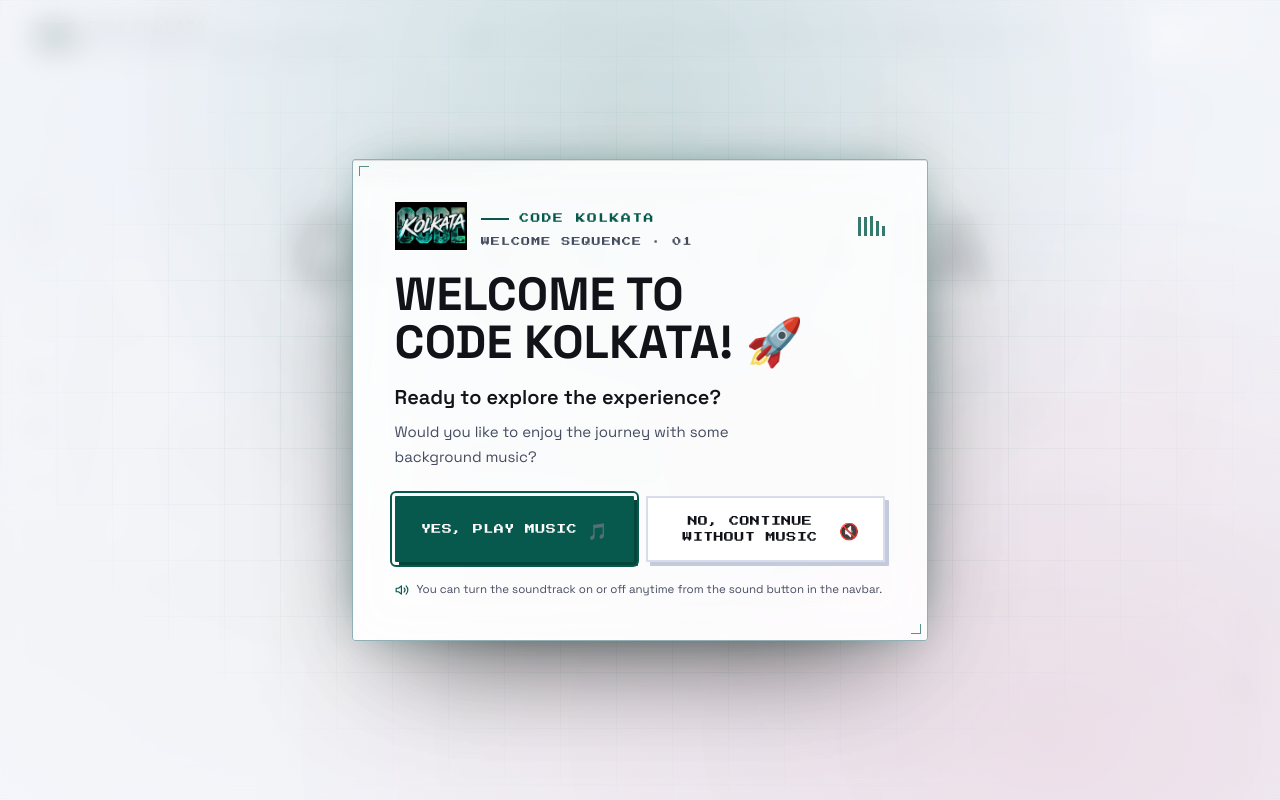
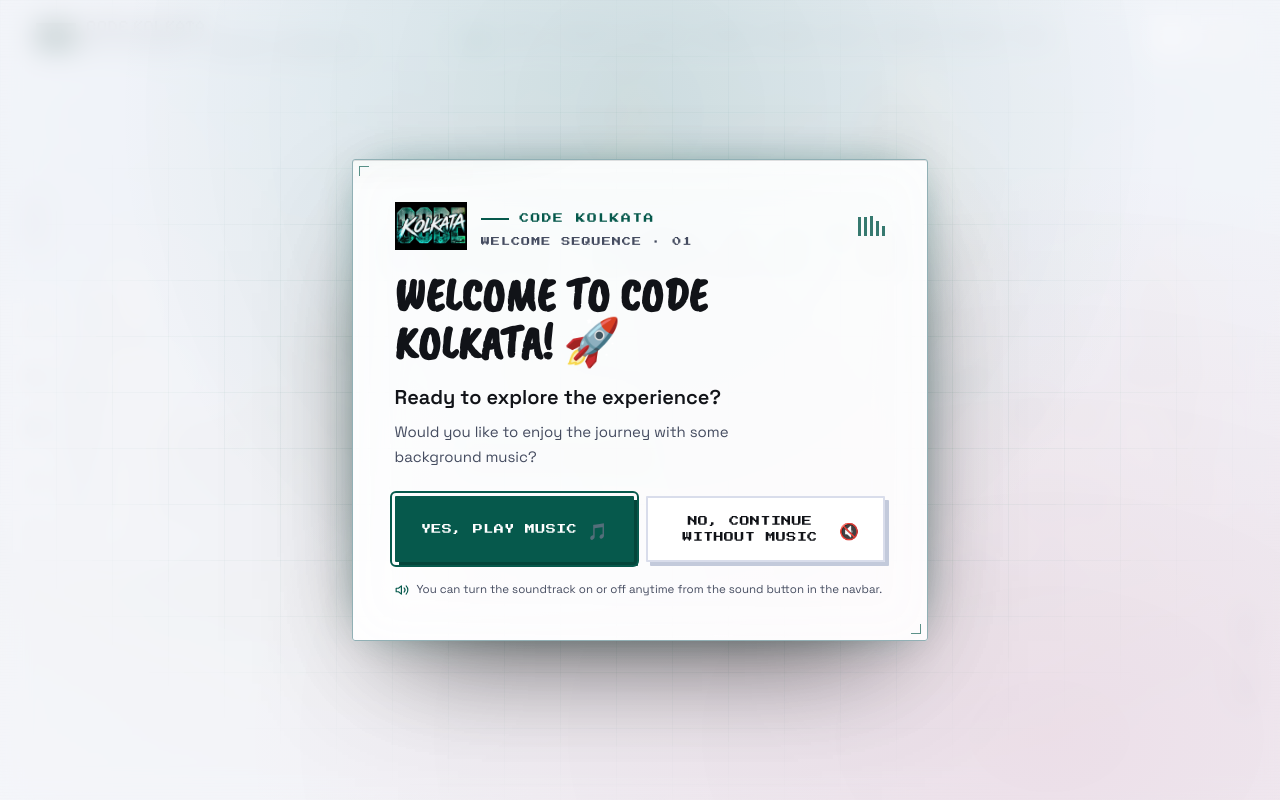
Before and after one commit to Bug-Busters-Community/code-kolkata, a React (Vite) app in the folder frontend/: page / in a window 1280 px wide. Shown: the top 800 px of the page. Built offline with nearby package versions, Linux system fonts and the light colour scheme.

Commit message:
Apply Caveat Brush font to theme

```diff
--- a/frontend/src/styles/theme.css
+++ b/frontend/src/styles/theme.css
@@ -8,6 +8,7 @@
 
 @theme {
   /* type ---------------------------------------------------------------- */
+  --font-heading: "Caveat Brush", cursive;
   --font-sans: "Space Grotesk", ui-sans-serif, system-ui, -apple-system, "Segoe UI", sans-serif;
   --font-display: "Pixelify Sans", "Space Grotesk", ui-sans-serif, sans-serif;
   --font-pixel: "Press Start 2P", ui-monospace, SFMono-Regular, Menlo, monospace;
```
